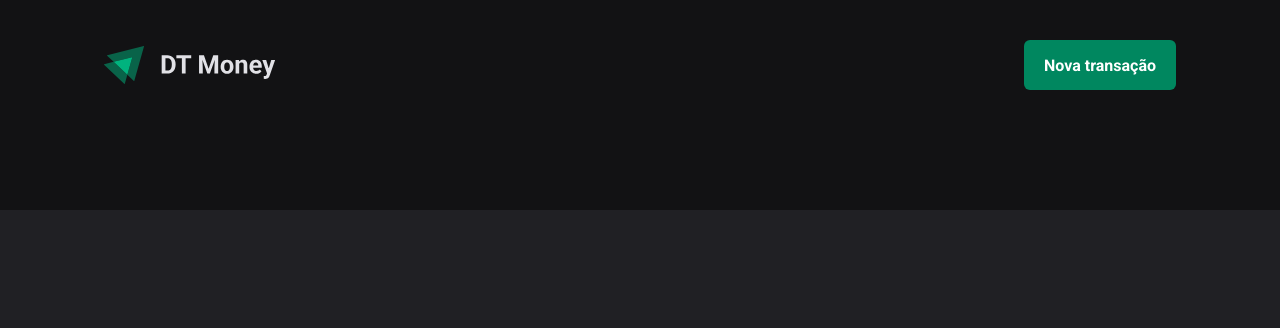
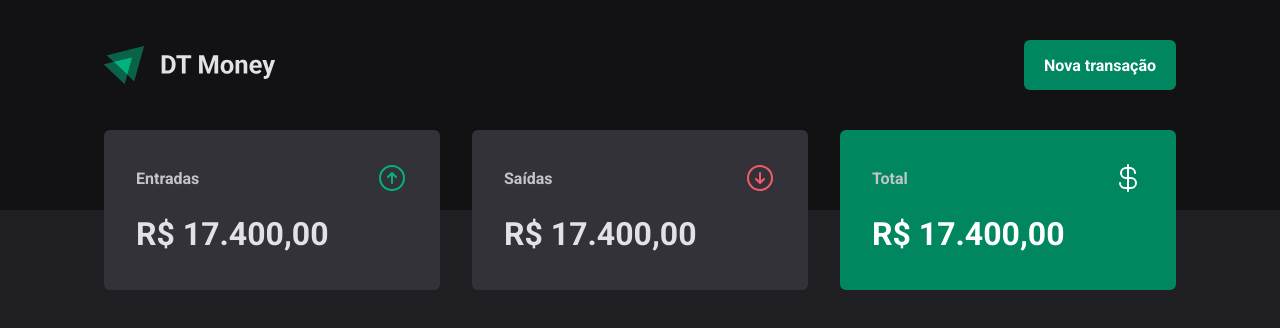
Before and after one commit to luksinocencio/react_ignite_rocketseat, a React (Vite) app in the folder 03_consumo_de_api_e_performance_no_reactjs/01-ignite-dt-money/: page / in a window 1280 px wide. Shown: the top 328 px of the page. Built offline with nearby package versions, Linux system fonts and the light colour scheme.

Commit message:
feat(dt_money): add component Summary

```diff
--- a/03_consumo_de_api_e_performance_no_reactjs/01-ignite-dt-money/package.json
+++ b/03_consumo_de_api_e_performance_no_reactjs/01-ignite-dt-money/package.json
@@ -10,6 +10,7 @@
     "preview": "vite preview"
   },
   "dependencies": {
+    "@phosphor-icons/react": "^2.1.7",
     "react": "^18.3.1",
     "react-dom": "^18.3.1",
     "styled-components": "^6.1.13"
--- /dev/null
+++ b/03_consumo_de_api_e_performance_no_reactjs/01-ignite-dt-money/src/components/Summary/index.tsx
@@ -0,0 +1,30 @@
+import {SummaryCard, SummaryContainer} from "./styles";
+import {ArrowCircleDown, ArrowCircleUp, CurrencyDollar} from "@phosphor-icons/react";
+
+export function Summary() {
+  return (
+    <SummaryContainer>
+      <SummaryCard>
+        <header>
+          <span>Entradas</span>
+          <ArrowCircleUp size={32} color="#00b37e"/>
+        </header>
+        <strong>R$ 17.400,00</strong>
+      </SummaryCard>
+      <SummaryCard>
+        <header>
+          <span>Saídas</span>
+          <ArrowCircleDown size={32} color="#f75a68"/>
+        </header>
+        <strong>R$ 17.400,00</strong>
+      </SummaryCard>
+      <SummaryCard variant='green'>
+        <header>
+          <span>Total</span>
+          <CurrencyDollar size={32} color="#fff"/>
+        </header>
+        <strong>R$ 17.400,00</strong>
+      </SummaryCard>
+    </SummaryContainer>
+  )
+}
--- /dev/null
+++ b/03_consumo_de_api_e_performance_no_reactjs/01-ignite-dt-money/src/components/Summary/styles.ts
@@ -0,0 +1,44 @@
+import styled, {css} from "styled-components";
+
+export const SummaryContainer = styled.section`
+  width: 100%;
+  max-width: 1120px;
+  margin: 0 auto;
+  padding: 0 1.5rem;
+
+  display: grid;
+  grid-template-columns: repeat(3, 1fr);
+  gap: 2rem;
+
+  margin-top: -5rem;
+`
+
+interface SummaryCardProps {
+  variant?: 'green'
+}
+
+export const SummaryCard = styled.div<SummaryCardProps>`
+  background: ${props => props.theme['gray-600']};
+  padding: 2rem;
+  border-radius: 6px;
+
+  header {
+    display: flex;
+    align-items: center;
+    justify-content: space-between;
+    color: ${props => props.theme['gray-300']};
+  }
+
+  strong {
+    display: block;
+    margin-top: 1rem;
+    font-size: 2rem;
+    font-weight: 500;
+    line-height: 3rem;
+  }
+
+  ${props => props.variant === 'green' && css`
+    background: ${props.theme['green-500']};
+    color: ${props.theme['white']};
+  `}
+`
--- a/03_consumo_de_api_e_performance_no_reactjs/01-ignite-dt-money/src/pages/Transactions/index.tsx
+++ b/03_consumo_de_api_e_performance_no_reactjs/01-ignite-dt-money/src/pages/Transactions/index.tsx
@@ -1,9 +1,11 @@
 import {Header} from "../../components/Header";
+import {Summary} from "../../components/Summary";
 
 export function Transactions() {
-    return (
-        <div>
-            <Header/>
-        </div>
-    );
+  return (
+    <div>
+      <Header/>
+      <Summary/>
+    </div>
+  );
 }
```
Also changed, not shown: 1 other file (tests, documents, lock files or other folders).
